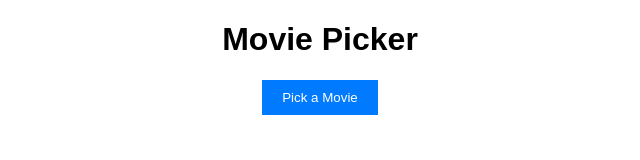
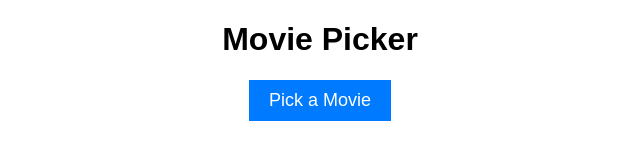
Before and after one commit to saffronfarmer79/Movie-Picker, a plain HTML site: page index.html in a window 1280 px wide. Shown: the whole page, without its empty margins (320-960 px from the left). Drawn offline with Linux system fonts and the light colour scheme.

Commit message:
Update styles.css

```diff
--- a/styles.css
+++ b/styles.css
@@ -13,7 +13,7 @@ button {
 	color: #fff;
 	border: none;
 	padding: 10px 20px;
-	font size: 18px;
+	font-size: 18px;
 	curson: pointer;
 
 }
```
